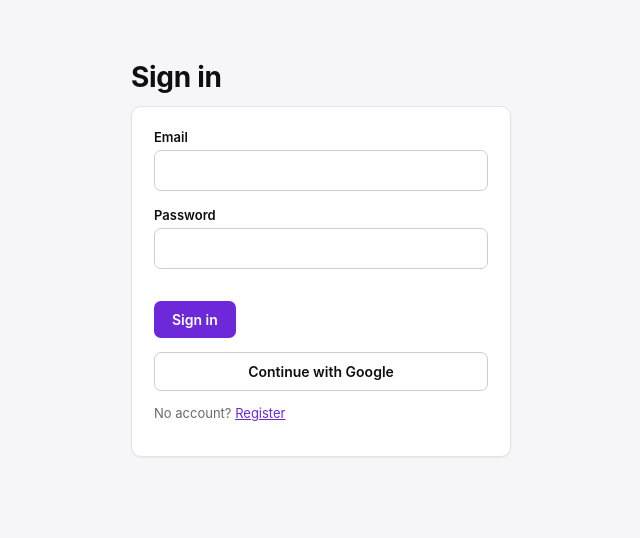
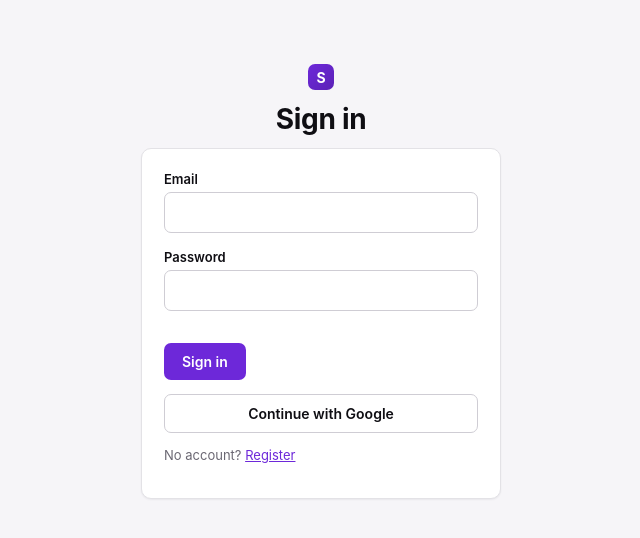
Before and after one commit to resha-ad/SplitSecure, a React (Vite) app in the folder frontend/: page /login in a window 1280 px wide. Shown: the top 538 px of the page, without its empty margins (319-959 px from the left). Built offline with nearby package versions, Linux system fonts and the light colour scheme; no server answers.

Commit message:
use consistent auth page layout

```diff
--- a/frontend/src/pages/LoginPage.tsx
+++ b/frontend/src/pages/LoginPage.tsx
@@ -47,14 +47,11 @@ export function LoginPage() {
   }
 
   return (
-    <div className="app-shell" style={{ maxWidth: 420, marginTop: 60 }}>
+    <div className="auth-shell">
+      <span className="brand-mark" aria-hidden="true" style={{ marginBottom: 12 }}>S</span>
       <h1>Sign in</h1>
       <div className="card">
-        {passwordChanged && !error && (
-          <div className="hint" style={{ marginBottom: 10, color: "var(--success)" }}>
-            Password changed. Please sign in again.
-          </div>
-        )}
+        {passwordChanged && !error && <div className="success-banner">Password changed. Please sign in again.</div>}
         {error && <div className="error-banner">{error}</div>}
         <form onSubmit={onSubmit}>
           <div className="form-field">
--- a/frontend/src/pages/OAuthCallbackPage.tsx
+++ b/frontend/src/pages/OAuthCallbackPage.tsx
@@ -12,5 +12,9 @@ export function OAuthCallbackPage() {
     }
   }, [loading, user, navigate]);
 
-  return <div className="app-shell">Signing you in...</div>;
+  return (
+    <div className="auth-shell">
+      <p className="hint"><span className="spinner" aria-hidden="true" /> Signing you in...</p>
+    </div>
+  );
 }
--- a/frontend/src/pages/RegisterPage.tsx
+++ b/frontend/src/pages/RegisterPage.tsx
@@ -43,7 +43,8 @@ export function RegisterPage() {
   }
 
   return (
-    <div className="app-shell" style={{ maxWidth: 420, marginTop: 60 }}>
+    <div className="auth-shell">
+      <span className="brand-mark" aria-hidden="true" style={{ marginBottom: 12 }}>S</span>
       <h1>Create account</h1>
       <div className="card">
         {error && <div className="error-banner">{error}</div>}
--- a/frontend/src/pages/TotpVerifyPage.tsx
+++ b/frontend/src/pages/TotpVerifyPage.tsx
@@ -33,9 +33,13 @@ export function TotpVerifyPage() {
   }
 
   return (
-    <div className="app-shell" style={{ maxWidth: 420, marginTop: 60 }}>
+    <div className="auth-shell">
+      <span className="brand-mark" aria-hidden="true" style={{ marginBottom: 12 }}>S</span>
       <h1>Enter your authenticator code</h1>
       <div className="card">
+        <p className="hint" style={{ marginBottom: 14 }}>
+          Open your authenticator app and enter the 6-digit code to finish signing in.
+        </p>
         {error && <div className="error-banner">{error}</div>}
         <form onSubmit={onSubmit}>
           <div className="form-field">
```
